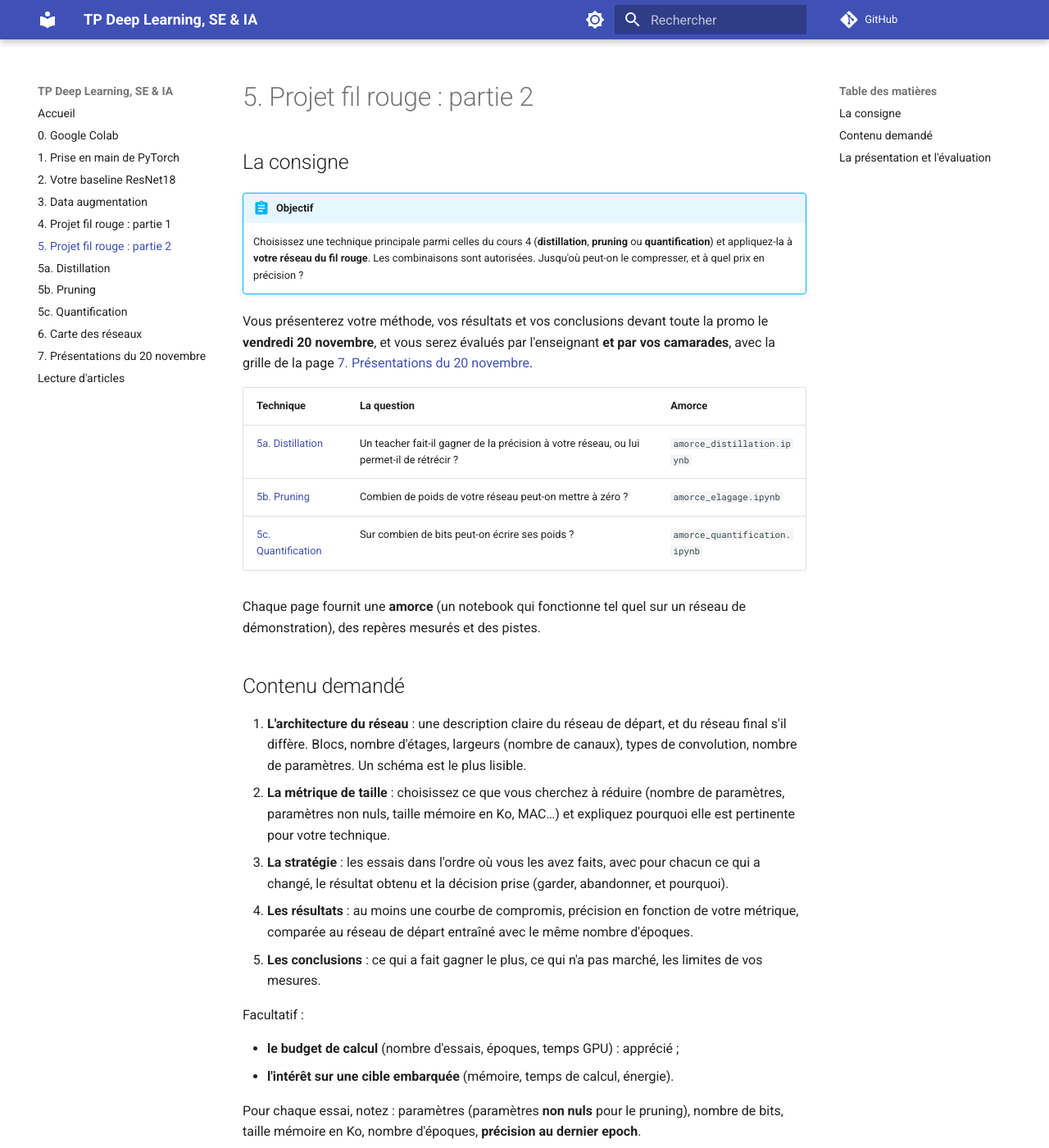
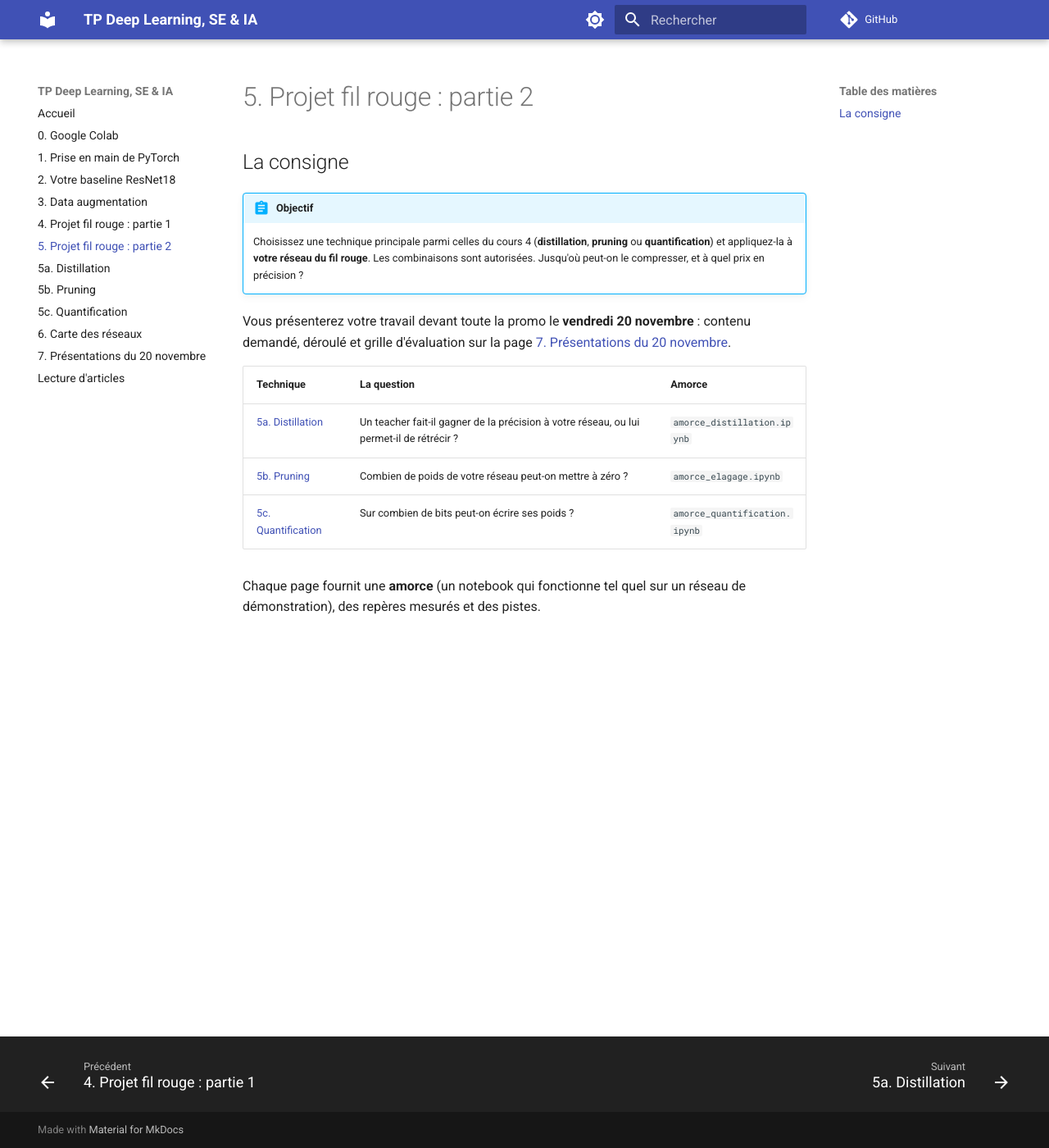
Before and after one commit to bonben/ensta-tp-deep-learning, an MkDocs documentation site: the page built from docs/05_projet_final.md, in a window 1280 px wide and 1400 px high. Shown: the whole window at 82% size. Built offline with MkDocs 1.6.1 and Material for MkDocs 9.7.7, drawn with Linux system fonts in a browser that asks for light colours; comment, search, counter and statistics services are not loaded; some of the changed text lies outside the part shown.

Commit message:
Présentations du 20 novembre : contenu demandé, déroulé et grille réunis sur la page 7 ; la partie 2 garde la consigne et les amorces

```diff
--- a/docs/05_projet_final.md
+++ b/docs/05_projet_final.md
@@ -7,9 +7,8 @@
     ou **quantification**) et appliquez-la à **votre réseau du fil rouge**. Les combinaisons
     sont autorisées. Jusqu'où peut-on le compresser, et à quel prix en précision ?
 
-Vous présenterez votre méthode, vos résultats et vos conclusions devant toute la promo le
-**vendredi 20 novembre**, et vous serez évalués par l'enseignant **et par vos camarades**, avec la
-grille de la page [7. Présentations du 20 novembre](07_presentations.md).
+Vous présenterez votre travail devant toute la promo le **vendredi 20 novembre** : contenu
+demandé, déroulé et grille d'évaluation sur la page [7. Présentations du 20 novembre](07_presentations.md).
 
 | Technique | La question | Amorce |
 |---|---|---|
@@ -19,33 +18,3 @@ grille de la page [7. Présentations du 20 novembre](07_presentations.md).
 
 Chaque page fournit une **amorce** (un notebook qui fonctionne tel quel sur un réseau de
 démonstration), des repères mesurés et des pistes.
-
-## Contenu demandé
-
-1. **L'architecture du réseau** : une description claire du réseau de départ, et du réseau
-   final s'il diffère. Blocs, nombre d'étages, largeurs (nombre de canaux), types de
-   convolution, nombre de paramètres. Un schéma est le plus lisible.
-2. **La métrique de taille** : choisissez ce que vous cherchez à réduire (nombre de paramètres,
-   paramètres non nuls, taille mémoire en Ko, MAC…) et expliquez pourquoi elle est pertinente
-   pour votre technique.
-3. **La stratégie** : les essais dans l'ordre où vous les avez faits, avec pour chacun ce qui a
-   changé, le résultat obtenu et la décision prise (garder, abandonner, et pourquoi).
-4. **Les résultats** : au moins une courbe de compromis, précision en fonction de votre
-   métrique, comparée au réseau de départ entraîné avec le même nombre d'époques.
-5. **Les conclusions** : ce qui a fait gagner le plus, ce qui n'a pas marché, les limites de vos
-   mesures.
-
-Facultatif :
-
-- **le budget de calcul** (nombre d'essais, époques, temps GPU) : apprécié ;
-- **l'intérêt sur une cible embarquée** (mémoire, temps de calcul, énergie).
-
-Pour chaque essai, notez : paramètres (paramètres **non nuls** pour le pruning), nombre de
-bits, taille mémoire en Ko, nombre d'époques, **précision au dernier epoch**.
-
-Repère : un réseau de 371 658 paramètres pèse 1 452 Ko en 32 bits, 198 Ko en 4 bits.
-
-## La présentation et l'évaluation
-
-Le déroulé de la séance du 20 novembre et la grille d'évaluation sont sur une page à part :
-[7. Présentations du 20 novembre](07_presentations.md).
```
Also changed, not shown: docs/07_presentations.md (+29 -3 lines), docs/index.md (+1 -1 lines).
